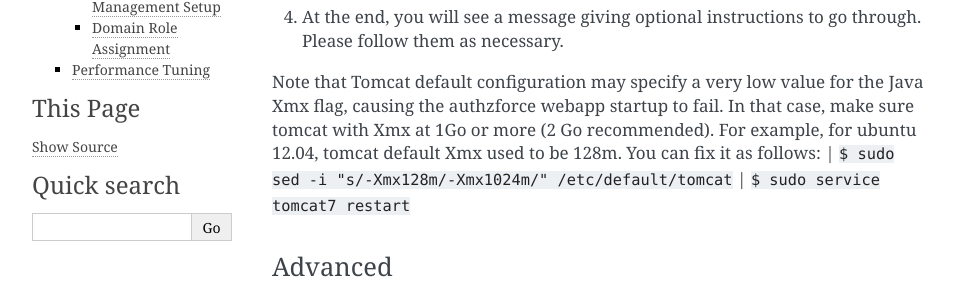
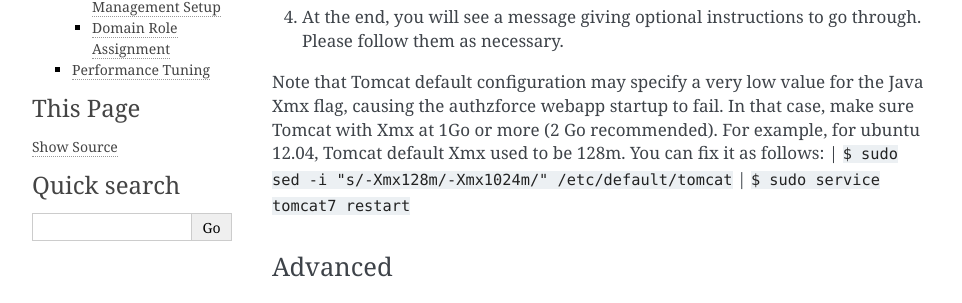
Before and after one commit to authzforce/fiware, a Sphinx documentation site: the page built from doc/InstallationAndAdministrationGuide.rst, in a window 1280 px wide and 900 px high, scrolled down 685 px. Shown: the part 190-493 px from the top of the window, without its empty margins (148-1110 px from the left). Built offline with Sphinx 7.4.7, drawn with Linux system fonts in a browser that asks for light colours; formulas are drawn with MathJax 3; some of the changed text lies outside the part shown.

Commit message:
Fixed doc syntax issues

```diff
--- a/doc/InstallationAndAdministrationGuide.rst
+++ b/doc/InstallationAndAdministrationGuide.rst
@@ -29,7 +29,7 @@
     | ``$ sudo gdebi authzforce-ce-server_4.3.0_all.deb``
 #. At the end, you will see a message giving optional instructions to go through. Please follow them as necessary.
 
-Note that Tomcat default configuration may specify a very low value for the Java Xmx flag, causing the authzforce webapp startup to fail. In that case, make sure tomcat with Xmx at 1Go or more (2 Go recommended). For example, for ubuntu 12.04, tomcat default Xmx used to be 128m. You can fix it as follows:
+Note that Tomcat default configuration may specify a very low value for the Java Xmx flag, causing the authzforce webapp startup to fail. In that case, make sure Tomcat with Xmx at 1Go or more (2 Go recommended). For example, for ubuntu 12.04, Tomcat default Xmx used to be 128m. You can fix it as follows:
 | ``$ sudo sed -i "s/-Xmx128m/-Xmx1024m/" /etc/default/tomcat``
 | ``$ sudo service tomcat7 restart``
 
@@ -132,9 +132,10 @@
 
     Status Code: 200 OK
     Content-Type: application/xml
+
     <?xml version="1.0" encoding="UTF-8" standalone="yes"?>
-   <ns2:resources xmlns:ns2="http://authzforce.github.io/rest-api-model/xmlns/authz/4">
-       ... list of links to policy domains omitted here...
+    <ns2:resources xmlns:ns2="http://authzforce.github.io/rest-api-model/xmlns/authz/4">
+    ... list of links to policy domains omitted here...
     </ns2:resources>
 
 You can check the exact body format in the representation element of response code 200 for method ``getDomains``, and all other API resources and operations in general, in the WADL (Web Application Description Language) document available at the following URL::
```
Also changed, not shown: doc/UserAndProgrammersGuide.rst (+8 -6 lines).
